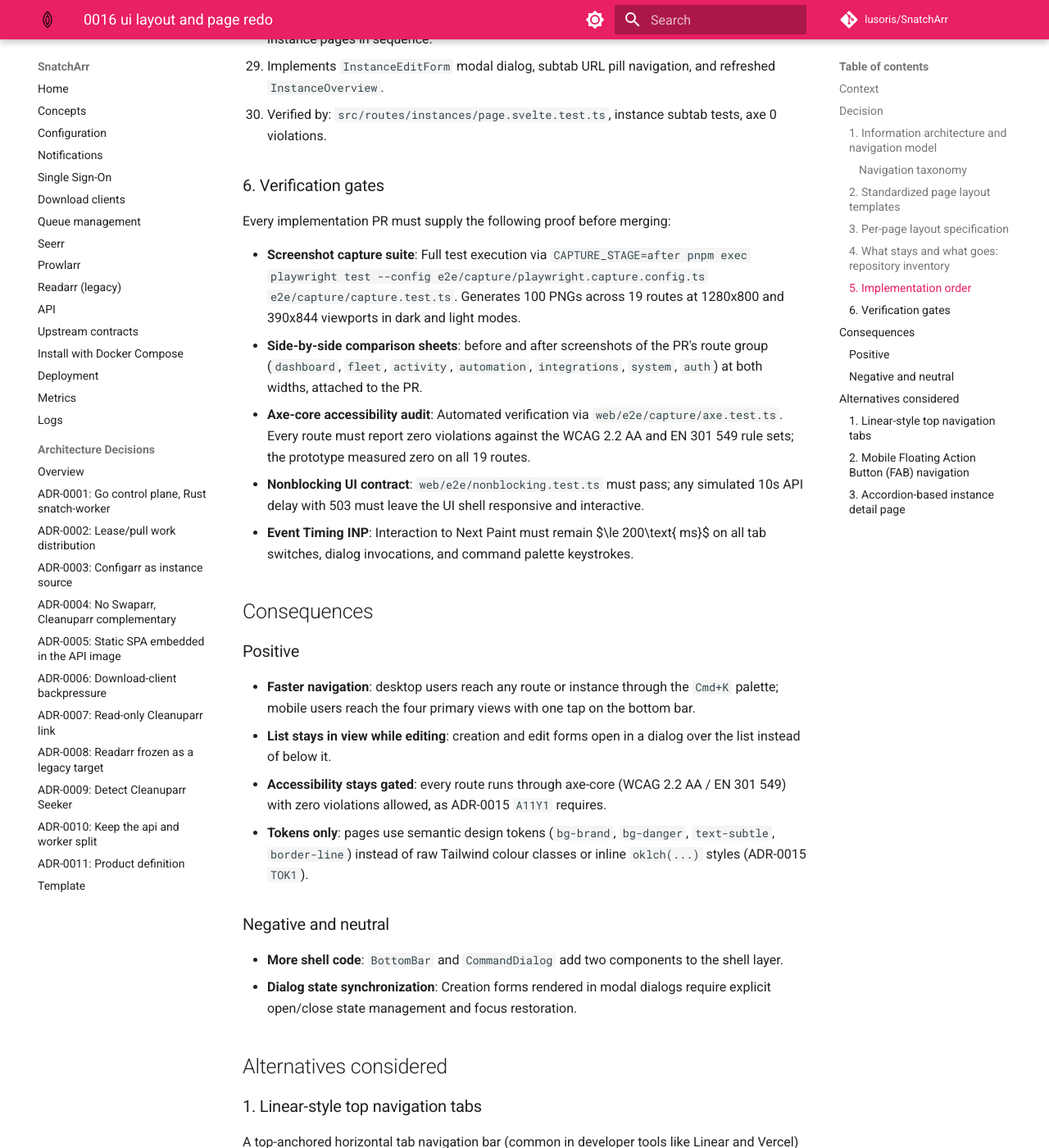
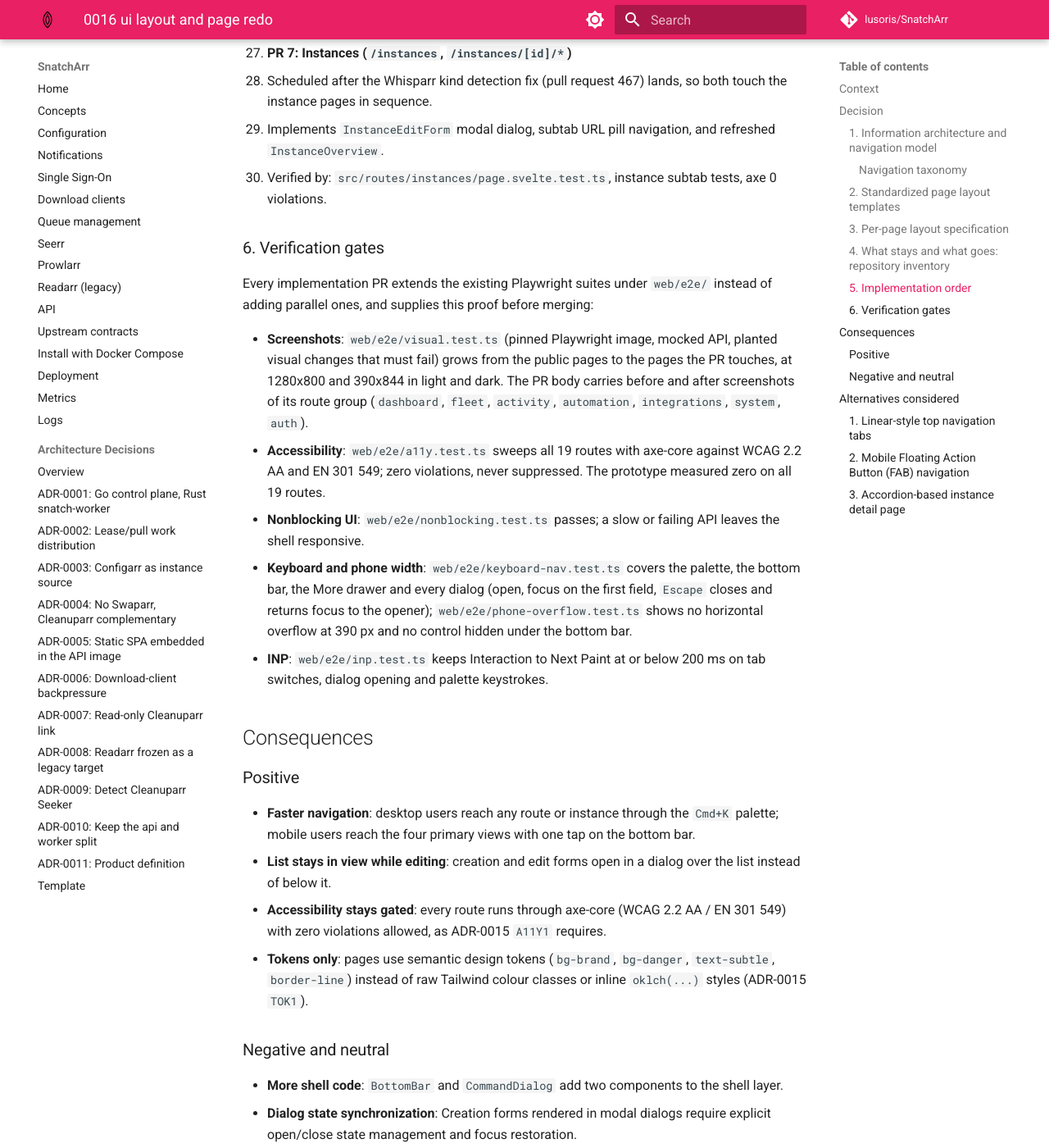
Before and after one commit to lusoris/SnatchArr, an MkDocs documentation site: the page built from docs/adr/0016-ui-layout-and-page-redo.md, in a window 1280 px wide and 1400 px high, scrolled down 12848 px. Shown: the whole window at 82% size. Built offline with MkDocs 1.6.1 and Material for MkDocs 9.7.7, drawn with Linux system fonts in a browser that asks for light colours; comment, search, counter and statistics services are not loaded; some of the changed text lies outside the part shown.

Commit message:
docs(adr): build ADR-0016 on sveltesentio and the existing e2e suites
The command palette wraps @sveltesentio/ui/cmd/palette and form
dialogs use @sveltesentio/ui/dialog instead of new components. Gates
extend the existing visual, a11y, nonblocking, keyboard-nav,
phone-overflow and inp suites instead of a new capture suite, so one
check covers each behaviour.

Signed-off-by: lusoris <lusoris@proton.me>

````diff
--- a/docs/adr/0016-ui-layout-and-page-redo.md
+++ b/docs/adr/0016-ui-layout-and-page-redo.md
@@ -15,7 +15,7 @@
 
 ADR-0015 established SnatchArr's visual identity: palette A ("Night Prowler" violet hue 285), the M3 vesica mark, WCAG 2.2 AA / EN 301 549 compliance gates (`A11Y1`), non-blocking UI guarantees (`UIF1`), and strict design tokens (`TOK1`). However, ADR-0015 preserved the fundamental layout structure inherited from the upstream `newtarr` template.
 
-A design audit conducted on 2026-10-20 across all 19 application routes captured visual baselines at desktop (1280x800) and mobile (390x844) viewports in both dark and light modes (100 screenshots, made with the capture suite that PR 1 adds under `web/e2e/capture/`). The visual evidence revealed several systemic architectural defects in the user interface:
+A design audit conducted on 2026-10-20 across all 19 application routes captured visual baselines at desktop (1280x800) and mobile (390x844) viewports in both dark and light modes (100 screenshots from a one-off local capture run; the run is not committed, and the gates in section 6 extend the existing e2e suites instead). The visual evidence revealed several systemic architectural defects in the user interface:
 
 1. **Cluttered flat navigation hierarchy**: The sidebar exposed 12 flat routes without logical domain grouping. Navigating between instances, monitoring runs, automation schedules, and external services required linear visual scanning rather than grouped mental models.
 2. **Absence of rapid command navigation**: The interface lacked global quick-search and command-palette mechanisms (`Cmd+K`). In multi-instance deployments, switching instances or finding specific tools required manual sidebar hunting.
@@ -36,7 +36,7 @@
 The navigation architecture shifts from a flat link list to a domain-grouped, multi-modal navigation system with three tiers:
 
 - **Desktop responsive sidebar (`Sidebar.svelte`)**: Grouped into five distinct operational domains (`Fleet`, `Activity`, `Automation`, `Integrations`, `System`). Carries a search trigger showing the platform keyboard shortcut (`⌘K` / `Ctrl+K`) and a footer with the language switcher, account link and log out.
-- **Global Command Dialog (`CommandDialog.svelte`)**: Activated via `Cmd+K` / `Ctrl+K` or the sidebar/topbar search triggers. Built on `@sveltesentio/ui/cmd/palette`; it navigates to every route and every configured instance. It never starts an action itself: a snatch run spends search budget, so it stays behind the explicit button on the dashboard or instance page, where `ConfirmAction` guards it.
+- **Global Command Dialog (`CommandDialog.svelte`)**: Activated via `Cmd+K` / `Ctrl+K` or the sidebar/topbar search triggers. A thin wrapper over `@sveltesentio/ui/cmd/palette` (no own palette, filtering or key handling); it navigates to every route and every configured instance. It never starts an action itself: a snatch run spends search budget, so it stays behind the explicit button on the dashboard or instance page, where `ConfirmAction` guards it.
 - **Mobile bottom navigation bar (`BottomBar.svelte`)**: A fixed bar at the bottom of the viewport below the `md` breakpoint with one-tap access to the four primary views (`Dashboard`, `Instances`, `History`, `Live`) plus a "More" item that opens the full drawer (`NavDrawer.svelte`) for the other routes. The content area reserves the bar's height plus `env(safe-area-inset-bottom)` as bottom padding, so the bar never covers the last row of a page or a focused control (WCAG 2.2 SC 2.4.11).
 
 ```text
@@ -98,7 +98,7 @@
    - Subpages load directly into the container without full page re-render.
    - Deep-linkable URLs with browser history support.
 4. **Modal Form Dialog / Sheet**:
-   - Resource creation and editing forms (`ScheduleForm`, `DownloadClientForm`, `SeerrLinkForm`, `InstanceEditForm`) move out of document flow into native modal dialogs (`<dialog>` with `.showModal()`).
+   - Resource creation and editing forms (`ScheduleForm`, `DownloadClientForm`, `SeerrLinkForm`, `InstanceEditForm`) move out of document flow into modal dialogs built on `@sveltesentio/ui/dialog` (native `<dialog>` with `.showModal()` underneath); SnatchArr adds no own dialog primitive.
    - Keyboard accessible: focus auto-placed on first field, `Escape` key cancels and restores focus to opener element, backdrop click dismisses.
 5. **Centered Card Layout (System / Auth)**:
    - Max-width constrained card layout (`max-w-xl` for settings; `max-w-sm` for login/setup) centered horizontally.
@@ -163,7 +163,7 @@
 | `web/src/routes/setup/+page.svelte` | kept | Initial admin setup card with secret token authentication. |
 | `web/src/lib/components/PageHeader.svelte` | new | Canonical header component for all routes (`title`, `description`, `badge`, `actions`). |
 | `web/src/lib/components/shell/BottomBar.svelte` | new | Mobile thumb-level bottom navigation rail for top 4 destinations + drawer trigger. |
-| `web/src/lib/components/shell/CommandDialog.svelte` | new | Global keyboard command palette (`Cmd+K`) using `@sveltesentio/ui/cmd/palette`. |
+| `web/src/lib/components/shell/CommandDialog.svelte` | new | Global keyboard command palette (`Cmd+K`): route and instance entries handed to `@sveltesentio/ui/cmd/palette`. |
 | `web/src/lib/components/shell/Sidebar.svelte` | modified | Enhanced with search trigger, grouped navigation categories, and badge counters. |
 | `web/src/lib/components/shell/TopBar.svelte` | modified | Added mobile search trigger and modernized layout. |
 | `web/src/lib/components/shell/NavDrawer.svelte` | kept | Accessible mobile sliding drawer for secondary destinations. |
@@ -209,7 +209,7 @@
    - Introduces `PageHeader.svelte`, `BottomBar.svelte`, `CommandDialog.svelte`.
    - Updates `Sidebar.svelte`, `TopBar.svelte`, and `+layout.svelte`.
    - Adds required Lucide icons in `icons.ts`.
-   - Verified by: `web/e2e/capture/capture.test.ts` (shell rendering), `icons.test.ts`, axe on shell.
+   - Verified by: existing `web/e2e/visual.test.ts`, `a11y.test.ts`, `keyboard-nav.test.ts` and `phone-overflow.test.ts` extended for the shell, plus a new unit test for `icons.ts`.
 2. **PR 2: Dashboard & Fleet Telemetry (`/`)**
    - Upgrades root dashboard with fleet health summary badge, global stamina metric, Prowlarr indexer headroom bar, and Quick Snatch triggers.
    - Replaces all inline styles and literal colors in `StaminaGauge.svelte`.
@@ -238,13 +238,13 @@
 
 ### 6. Verification gates
 
-Every implementation PR must supply the following proof before merging:
+Every implementation PR extends the existing Playwright suites under `web/e2e/` instead of adding parallel ones, and supplies this proof before merging:
 
-- **Screenshot capture suite**: Full test execution via `CAPTURE_STAGE=after pnpm exec playwright test --config e2e/capture/playwright.capture.config.ts e2e/capture/capture.test.ts`. Generates 100 PNGs across 19 routes at 1280x800 and 390x844 viewports in dark and light modes.
-- **Side-by-side comparison sheets**: before and after screenshots of the PR's route group (`dashboard`, `fleet`, `activity`, `automation`, `integrations`, `system`, `auth`) at both widths, attached to the PR.
-- **Axe-core accessibility audit**: Automated verification via `web/e2e/capture/axe.test.ts`. Every route must report zero violations against the WCAG 2.2 AA and EN 301 549 rule sets; the prototype measured zero on all 19 routes.
-- **Nonblocking UI contract**: `web/e2e/nonblocking.test.ts` must pass; any simulated 10s API delay with 503 must leave the UI shell responsive and interactive.
-- **Event Timing INP**: Interaction to Next Paint must remain $\le 200\text{ ms}$ on all tab switches, dialog invocations, and command palette keystrokes.
+- **Screenshots**: `web/e2e/visual.test.ts` (pinned Playwright image, mocked API, planted visual changes that must fail) grows from the public pages to the pages the PR touches, at 1280x800 and 390x844 in light and dark. The PR body carries before and after screenshots of its route group (`dashboard`, `fleet`, `activity`, `automation`, `integrations`, `system`, `auth`).
+- **Accessibility**: `web/e2e/a11y.test.ts` sweeps all 19 routes with axe-core against WCAG 2.2 AA and EN 301 549; zero violations, never suppressed. The prototype measured zero on all 19 routes.
+- **Nonblocking UI**: `web/e2e/nonblocking.test.ts` passes; a slow or failing API leaves the shell responsive.
+- **Keyboard and phone width**: `web/e2e/keyboard-nav.test.ts` covers the palette, the bottom bar, the More drawer and every dialog (open, focus on the first field, `Escape` closes and returns focus to the opener); `web/e2e/phone-overflow.test.ts` shows no horizontal overflow at 390 px and no control hidden under the bottom bar.
+- **INP**: `web/e2e/inp.test.ts` keeps Interaction to Next Paint at or below 200 ms on tab switches, dialog opening and palette keystrokes.
 
 ## Consequences
 
````
